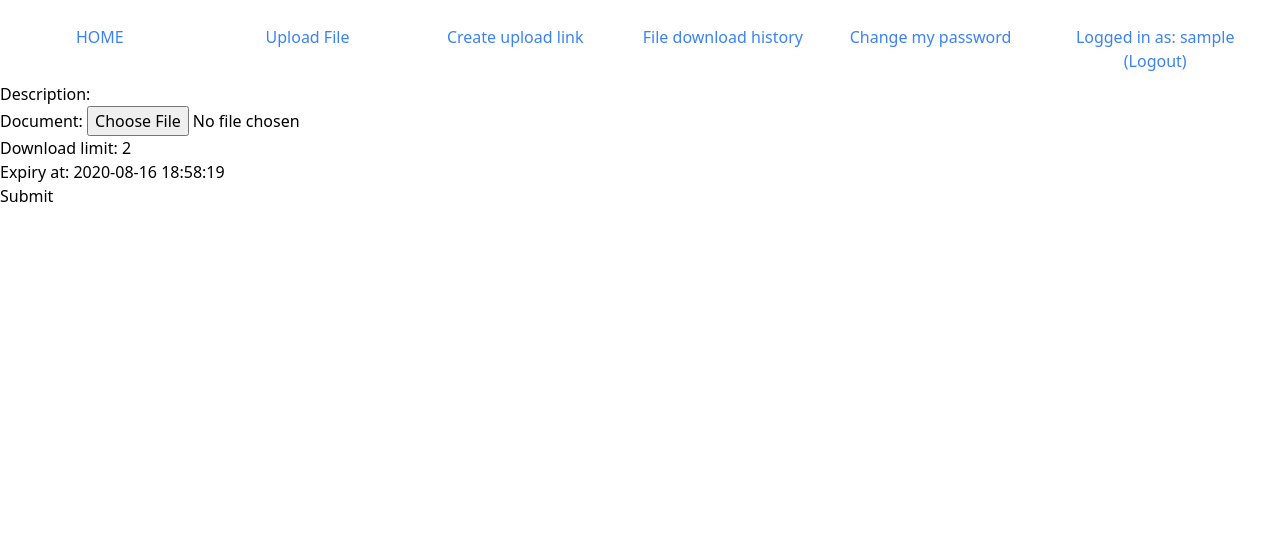
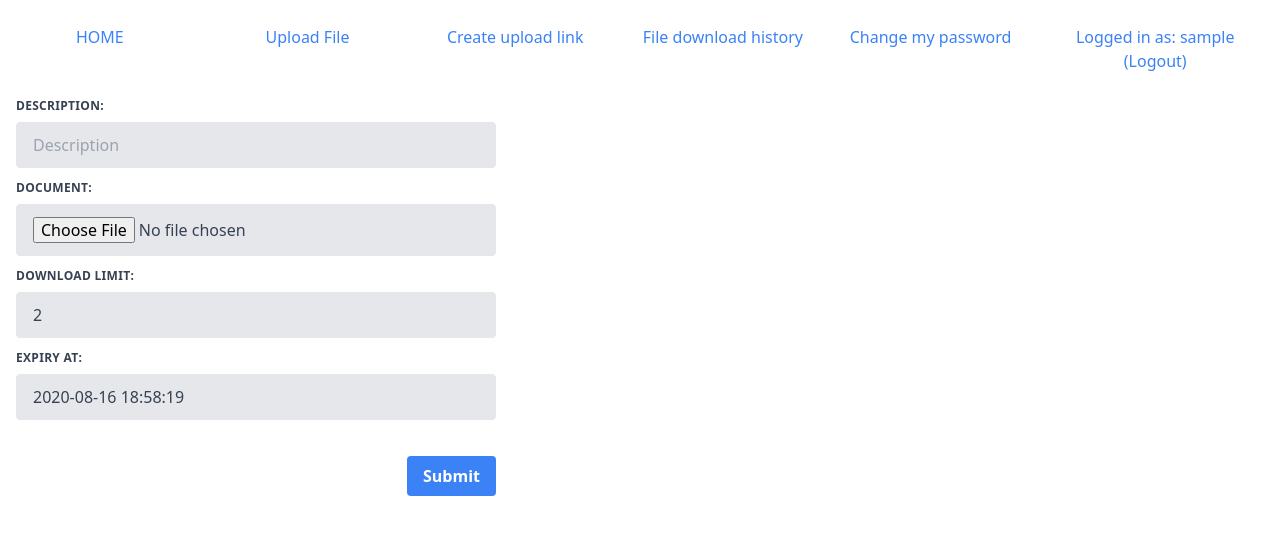
Before and after one commit to disty-online/disty, a Django app: a page that uses disty/templates/disty/model_form_upload.html in a window 1280 px wide. Shown: the top 535 px of the page. Run offline with Django 3.2, Linux system fonts and the light colour scheme; the visitor is signed in with stand-in values (Sample User, id 1); some libraries are stand-ins or nearby versions.

Commit message:
Add styling to file upload form

```diff
--- a/disty/templates/disty/model_form_upload.html
+++ b/disty/templates/disty/model_form_upload.html
@@ -1,8 +1,43 @@
-{% extends 'base.html' %} {% block content %} {% include 'disty/navigation.html'%}
+{% extends 'base.html' %}
+{% block content %}
+{% include 'disty/navigation.html'%}
+{% load widget_tweaks %}
 
-<form method="post" enctype="multipart/form-data">
-  {% csrf_token %} {{ file_form.as_p }} {{ url_form.as_p }}
-  <button type="submit">Submit</button>
-</form>
+<div class="w-full max-w-lg p-4">
+    <form class="w-full max-w-lg" method="post" enctype="multipart/form-data">
+        {% csrf_token %}
+        <div class="flex flex-wrap -mx-3 mb-6">
+            <div class="w-full px-3">
+                <label class="block uppercase tracking-wide text-gray-700 text-xs font-bold mb-2" for="description">
+                    {{ file_form.description.label_tag }}
+                </label>
+                {% render_field file_form.description class="appearance-none block w-full bg-gray-200 text-gray-700 border border-gray-200 rounded py-3 px-4 mb-3 leading-tight focus:outline-none focus:bg-white focus:border-gray-500" name="{{ file_form.description.name }}" id="id_{{ file_form.description.name }}" placeholder="Description" %}
+            </div>
+            <div class="w-full px-3">
+                <label class="block uppercase tracking-wide text-gray-700 text-xs font-bold mb-2" for="document">
+                    {{ file_form.document.label_tag }}
+                </label>
+                {% render_field file_form.document class="appearance-none block w-full bg-gray-200 text-gray-700 border border-gray-200 rounded py-3 px-4 mb-3 leading-tight focus:outline-none focus:bg-white focus:border-gray-500" name="{{ file_form.document.name }}" id="id_{{ file_form.document.name }}" %}
+            </div>
+            <div class="w-full px-3">
+                <label class="block uppercase tracking-wide text-gray-700 text-xs font-bold mb-2" for="">
+                    {{ url_form.download_limit.label_tag }}
+                </label>
+                {% render_field url_form.download_limit class="appearance-none block w-full bg-gray-200 text-gray-700 border border-gray-200 rounded py-3 px-4 mb-3 leading-tight focus:outline-none focus:bg-white focus:border-gray-500" name="{{ urlform.download_limit.name }}" id="id_{{ urlform.download_limit.name }}" %}
+            </div>
+            <div class="w-full px-3">
+                <label class="block uppercase tracking-wide text-gray-700 text-xs font-bold mb-2" for="expiry">
+                    {{ url_form.expiry.label_tag }}
+                </label>
+                {% render_field url_form.expiry class="appearance-none block w-full bg-gray-200 text-gray-700 border border-gray-200 rounded py-3 px-4 mb-3 leading-tight focus:outline-none focus:bg-white focus:border-gray-500" name="{{ urlform.expiry.name }}" id="id_{{ urlform.expiry.name }}" %}
+            </div>
+        </div>
+        <div class="flex justify-end">
+            <button
+                class="bg-blue-500 hover:bg-blue-700 text-white font-bold py-2 px-4 rounded focus:outline-none focus:shadow-outline"
+                type="submit">Submit</button>
+        </div>
+    </form>
+</div>
 
 {% endblock %}
```
